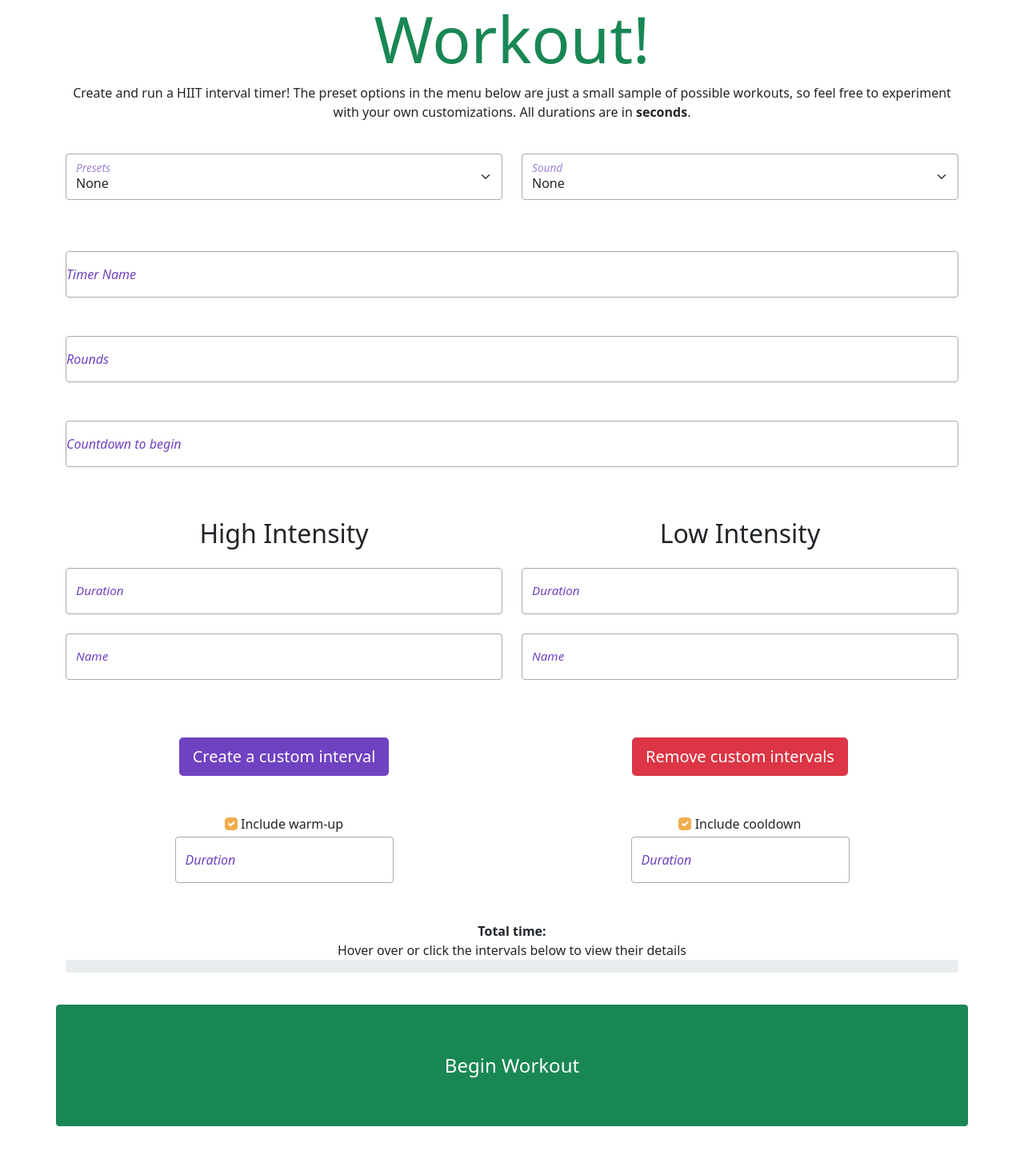
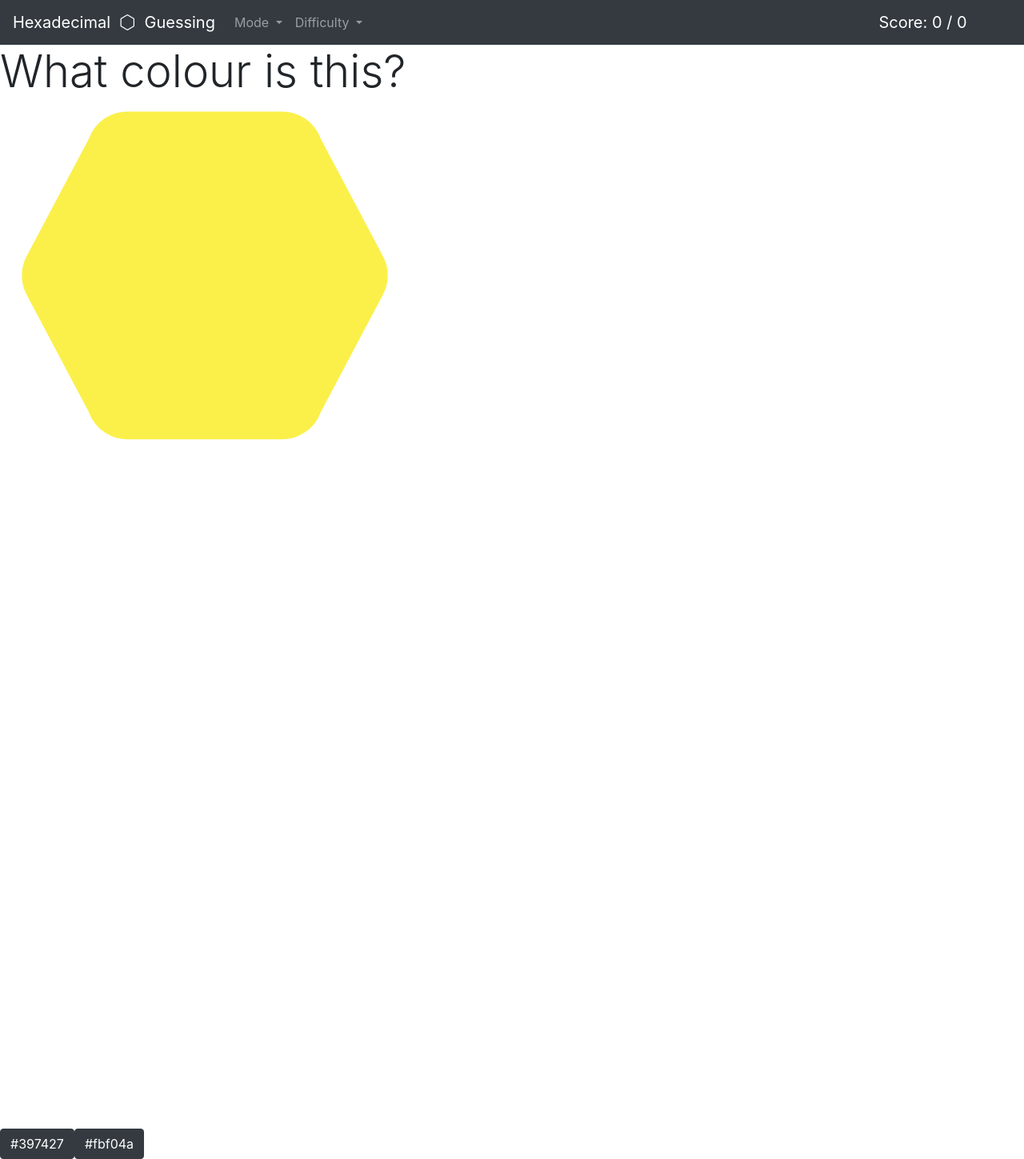
Before and after one commit to trista-d/Hexadecimal-Game, a website: page index.html in a window 1280 px wide. Shown: the whole page at 80% size. Before the commit the page ends 1424 px from the top, so only its background shows below. Drawn offline with nearby package versions, Linux system fonts and the light colour scheme.

Commit message:
Update index.html

```diff
--- a/index.html
+++ b/index.html
@@ -2,192 +2,92 @@
 <html lang="en">
   <head>
     <meta charset="utf-8" />
+    <meta http-equiv="X-UA-Compatible" content="IE=edge" />
     <meta name="viewport" content="width=device-width, initial-scale=1" />
 
-
-    <meta name="description" content="HIIT Interval Timer for workouts">
-    <meta name="theme-color" content="#FFFFFF"/>
+    <title>Hexadecimal Guessing Game</title>
 
     <link rel="manifest" href="manifest.json" />
-    <link rel="shortcut icon" type="image/png" href="images/icons/192.png"/>
-    <link rel="apple-touch-icon" href="images/icons/192.png">
+    <link rel="shortcut icon" type="image/png" href="images/icons/hex144.png"/>
 
-    <title>HIIT Workouts</title>
+    <meta name="description" content="Hex game for wev dev 12">
 
     <link rel="stylesheet" href="style.css" />
     <script src="script.js" defer></script>
 
-   <!-- bootstrap -->
-   <link rel="preload" href="https://cdn.jsdelivr.net/npm/bootstrap@5.0/dist/css/bootstrap.min.css" as="style" onload="this.onload=null;this.rel='stylesheet'">
+    <meta name="theme-color" content="#FFFFFF"/>
+    <link rel="apple-touch-icon" href="images/icons/hex144.png">
+
+    <!-- bootstrap -->
    <script src="https://code.jquery.com/jquery-3.6.0.min.js" crossorigin="anonymous" defer></script>
-   <script src="https://cdn.jsdelivr.net/npm/bootstrap@5.0/dist/js/bootstrap.bundle.min.js" defer></script>
+   <script src="https://stackpath.bootstrapcdn.com/bootstrap/4.4.1/js/bootstrap.min.js" integrity="sha384-wfSDF2E50Y2D1uUdj0O3uMBJnjuUD4Ih7YwaYd1iqfktj0Uod8GCExl3Og8ifwB6" crossorigin="anonymous" defer></script>
+   <!-- this css is deferred (like scripts can be deferred) to improve performance -->
+   <link rel="preload" href="https://stackpath.bootstrapcdn.com/bootstrap/4.4.1/css/bootstrap.min.css" as="style" onload="this.onload=null;this.rel='stylesheet'">
+    <link rel="preload" href="https://cdn.jsdelivr.net/npm/bootstrap-icons@1.3.0/font/bootstrap-icons.css" as="style" onload="this.onload=null;this.rel='stylesheet'">
+  </head>
 
-  </head>
   <body>
-    <div class="container" id="grid">
-      <h1 class="display-1 text-center" id="title">Workout!</h1>
-      <p class="text-center">Create and run a HIIT interval timer! The preset options in the menu below are just a small sample of possible workouts,
-        so feel free to experiment with your own customizations. All durations are in <b>seconds</b>.</p>
-      <div class="row py-3">
-        <div class="col mt-2 mb-2">
-          <div class="form-floating">
-              <select onchange="setPresets(this.value)" onmousedown="this.selectedIndex = 3" id="presets" class="form-select form-control" aria-label="presets">
-                <option value="0">1-to-3</option>
-                <option value="1">1-to-1</option>
-                <option value="2">2-to-1</option>
-                <option value="3" selected>None</option>
-              </select>
-              <label class="labels" for="presets">Presets</label>
-            </div>
-        </div>
-        <div class="col mt-2 mb-2">
-        <div class="form-floating">
-            <select id="sound" onchange="if (this.value < 3) {sounds[this.value].playbackRate = 2;sounds[this.value].play();}" class="form-select form-control" aria-label="sound">
-              <option value="0">Alarm</option>
-              <option value="1">Chime</option>
-              <option value="2">Bell</option>
-              <option value="3" selected>None</option>
-            </select>
-            <label class="labels" for="sound">Sound</label>
-          </div>
-        </div>
-      </div>
-      <div class="row py-3">
-        <div class="form-floating mt-4 mb-4">
-          <input type="text" class="form-control" id="timerName" placeholder="My Timer">
-          <label class="labels" for="timerName">Timer Name</label>
-        </div>
 
-        <div class="form-floating mt-4 mb-4">
-          <input class="form-control maininput" type="number" id="rounds" name="rounds" min="1" max="9999" placeholder="5">
-          <label class="labels" for="rounds">Rounds</label>
-        </div>
+    <!-- stop user from clicking question while it's being marked -->
+    <div id="blockClicks"></div>
 
-        <div class="form-floating mt-4 mb-4">
-          <input class="form-control maininput" type="number" placeholder="30" id="countdown" name="countdown" min="1" max="9999">
-          <label class="labels" for="countdown">Countdown to begin</label>
-        </div>
-      </div>
-
-      <div class="row py-3">
-        <div class="col mt-2 mb-2" id="h-intensity">
-          <h2 id="highTitle">High Intensity</h2>
-          <div class="form-floating mt-4 mb-4">
-            <input class="form-control maininput" type="number" placeholder="30" id="highDuration" name="highIntensityDuration" min="1" max="9999">
-            <label class="labels" for="highDuration">Duration</label>
-          </div>
-
-          <div class="form-floating mt-4 mb-4">
-            <input type="text" class="form-control" id="highName" placeholder="High Intensity">
-            <label class="labels" for="highName">Name</label>
-          </div>
-        </div>
-        <div class="col mt-2 mb-2" id="c-intensity">
-          <h2>Low Intensity</h2>
-          <div class="form-floating mt-4 mb-4">
-            <input class="form-control maininput" type="number" placeholder="30" id="lowDuration" name="LowIntensityDuration" min="1" max="9999">
-            <label for="lowDuration" class="labels">Duration</label>
-          </div>
-
-          <div class="form-floating mt-4 mb-4">
-            <input type="text" class="form-control" id="lowName" placeholder="Low Intensity">
-            <label class="labels" for="lowName">Name</label>
-          </div>
-        </div>
-      </div>
-
-      <div class="row py-3">
-        <div class="col mt-2 mb-2" >
-          <button onclick="calculateWorkout(document.getElementById('addProgress'))" type="button" class="btn btn-lg" data-bs-toggle="modal" data-bs-target="#addModal">Create a custom interval</button>
-        </div>
-        <div class="col mt-2 mb-2" >
-          <button type="button" class="btn btn-lg btn-danger" data-bs-toggle="modal" data-bs-target="#removeModal">Remove custom intervals</button>
-        </div>
-      </div>
-       <div class="row py-3">
-        <div class="col mt-2 mb-2" >
-          <input class="form-check-input checks" type="checkbox" value="" id="warmup" onclick="showDuration(this, 'warmupCont')" checked>
-          <label class="form-check-label" for="warmup">Include warm-up</label>
-          <div class="form-floating mt-1" id="warmupCont">
-            <input class="form-control" type="number" placeholder="30" id="warmupDuration" name="warmupDuration" min="1" max="9999">
-            <label class="labels" for="warmupDuration">Duration</label>
-          </div>
-        </div>
-        <div class="col mt-2 mb-2" >
-          <input class="form-check-input" type="checkbox" value="" id="cooldown" onclick="showDuration(this, 'cooldownCont')" checked>
-          <label class="form-check-label" for="cooldown">Include cooldown</label>
-          <div class="form-floating mt-1" id="cooldownCont">
-            <input class="form-control" type="number" placeholder="30" id="cooldownDuration" name="cooldownDuration" min="1" max="9999">
-            <label class="labels" for="cooldownDuration">Duration</label>
-          </div>
-        </div>
-      </div>
-
-      <div class="row py-3">
-        <div class="col mt-2 mb-2">
-          <label id="forPreview"><b>Total time: </b><br>Hover over or click the intervals below to view their details</label>
-           <div id="preview" class="progress">
-            </div>
-        </div>
-      </div>
-
-      <div class="row py-3">
-        <div id="alert">
-          Please fill out every duration field before beginning your workout
-          <span class="closebtn" onclick="this.parentElement.style.display='none';">&times;</span>
-        </div>
-
-          <button class="btn btn-success" id="begin" onclick="beginTimer()">Begin Workout</button>
-      </div>
-    </div>
-
-    <div class="modal fade" id="addModal" tabindex="-1" aria-labelledby="exampleModalLabel" aria-hidden="true">
-      <div class="modal-dialog">
-        <div class="modal-content">
-          <div class="modal-header">
-            <h5 class="modal-title" id="exampleModalLabel">New Custom Interval</h5>
-            <button type="button" class="btn-close" data-bs-dismiss="modal" aria-label="Close"></button>
-          </div>
-          <div class="modal-body">
-            <div class="form-floating mt-4 mb-4">
-              <input type="text" class="form-control" id="newName" placeholder="High Intensity">
-              <label class="labels" for="newName">Name</label>
-            </div>
-
-            <div class="form-floating mt-4 mb-4">
-              <input class="form-control" type="number" placeholder="30" id="newDuration" name="customIntervalDuration" min="1" max="9999">
-              <label class="labels" for="newDuration">Duration</label>
-            </div>
-            <div id="draggable"><span id="start">Position</span></div>
-            <div id="addProgress" class="progress">
-
-            </div>
-            <br><br>
-          </div> <!-- modal-body -->
-          <div class="modal-footer">
-            <button id="save" onclick="addCustom()" type="button" class="btn btn-lg" data-bs-dismiss="modal">Save</button>
-          </div>
-        </div>
-      </div>
-    </div>
+    <nav class="navbar navbar-expand-lg navbar-dark bg-dark">
+  <span class="navbar-brand">Hexadecimal&nbsp;&nbsp;<i class="bi bi-hexagon"></i>&nbsp;&nbsp;Guessing</span>
+  <button class="navbar-toggler" type="button" data-toggle="collapse" data-target="#navbarNavDropdown" aria-controls="navbarNavDropdown" aria-expanded="false" aria-label="Toggle navigation">
+    <span class="navbar-toggler-icon"></span>
+  </button>
+  <div class="collapse navbar-collapse" id="navbarNavDropdown">
+    <ul class="navbar-nav">
 
 
-    <div class="modal fade" id="removeModal" tabindex="-1" aria-hidden="true">
-      <div class="modal-dialog">
-        <div class="modal-content">
-          <div class="modal-header">
-            <h5 class="modal-title" id="removeModalLabel">Delete Custom Intervals</h5>
-            <button type="button" class="btn-close" data-bs-dismiss="modal" aria-label="Close"></button>
-          </div>
-          <div class="modal-body" id="removeBody">
+<li class="nav-item dropdown">
+        <a class="nav-link dropdown-toggle" href="#" data-toggle="dropdown" aria-haspopup="true" aria-expanded="false">
+          Mode
+        </a>
+        <div class="dropdown-menu" aria-labelledby="navbarDropdownMenuLink">
+          <a class="dropdown-item" href="javascript:switchMode(-1)">Guess between codes</a>
+          <a class="dropdown-item" href="javascript:switchMode(-2)">Guess between colors</a>
+        </div>
+      </li>
 
-          </div> <!-- modal-body -->
-          <div class="modal-footer">
-            <button type="button" class="btn btn-lg btn-danger deletes" data-bs-dismiss="modal" onclick="removeCustom()">Delete selected</button>
-            <button type="button" class="btn btn-lg btn-danger deletes" data-bs-dismiss="modal" onclick="deleteAll()">Delete all</button>
-          </div>
+      <li class="nav-item dropdown">
+        <a class="nav-link dropdown-toggle" href="#" id="navbarDropdownMenuLink" data-toggle="dropdown" aria-haspopup="true" aria-expanded="false">
+          Difficulty
+        </a>
+        <div class="dropdown-menu" aria-labelledby="navbarDropdownMenuLink">
+          <a class="dropdown-item" href="javascript:resetGame(2)">Easy</a>
+          <a class="dropdown-item" href="javascript:resetGame(4)">Normal</a>
+          <a class="dropdown-item" href="javascript:resetGame(8)">Hard</a>
         </div>
-      </div>
+      </li>
+    </ul>
+  </div>
+        <div class="navbar-brand">Score: <span id="score">0 / 0</span>&nbsp;&nbsp;&nbsp;&nbsp;&nbsp;&nbsp;&nbsp;</div>
+</nav>
+
+        <h1 class="display-4">What colour is this?</h1>
+
+        <div id="sample-container">
+          <span id="mark" class="font-weight-bold"></span>
+          <span id="code"></span>
+          <span id="endgame"></span>
+          <svg viewbox="0 0 300 300" preserveaspectratio="xMidYMin">
+              <path id="colorSample" d="M38,2 L82,2
+             A12,12 0 0,1 94,10
+             L112,44
+             A12,12 0 0,1 112,56
+             L94,90
+             A12,12 0 0,1 82,98
+             L38,98
+             A12,12 0 0,1 26,90
+             L8,56
+             A12,12 0 0,1 8,44
+             L26,10
+             A12,12 0 0,1 38,2" />
+          </svg>
+    </div>
+    <div id="grid">
+      <div id="answer-container"></div>
     </div>
   </body>
 </html>
```
